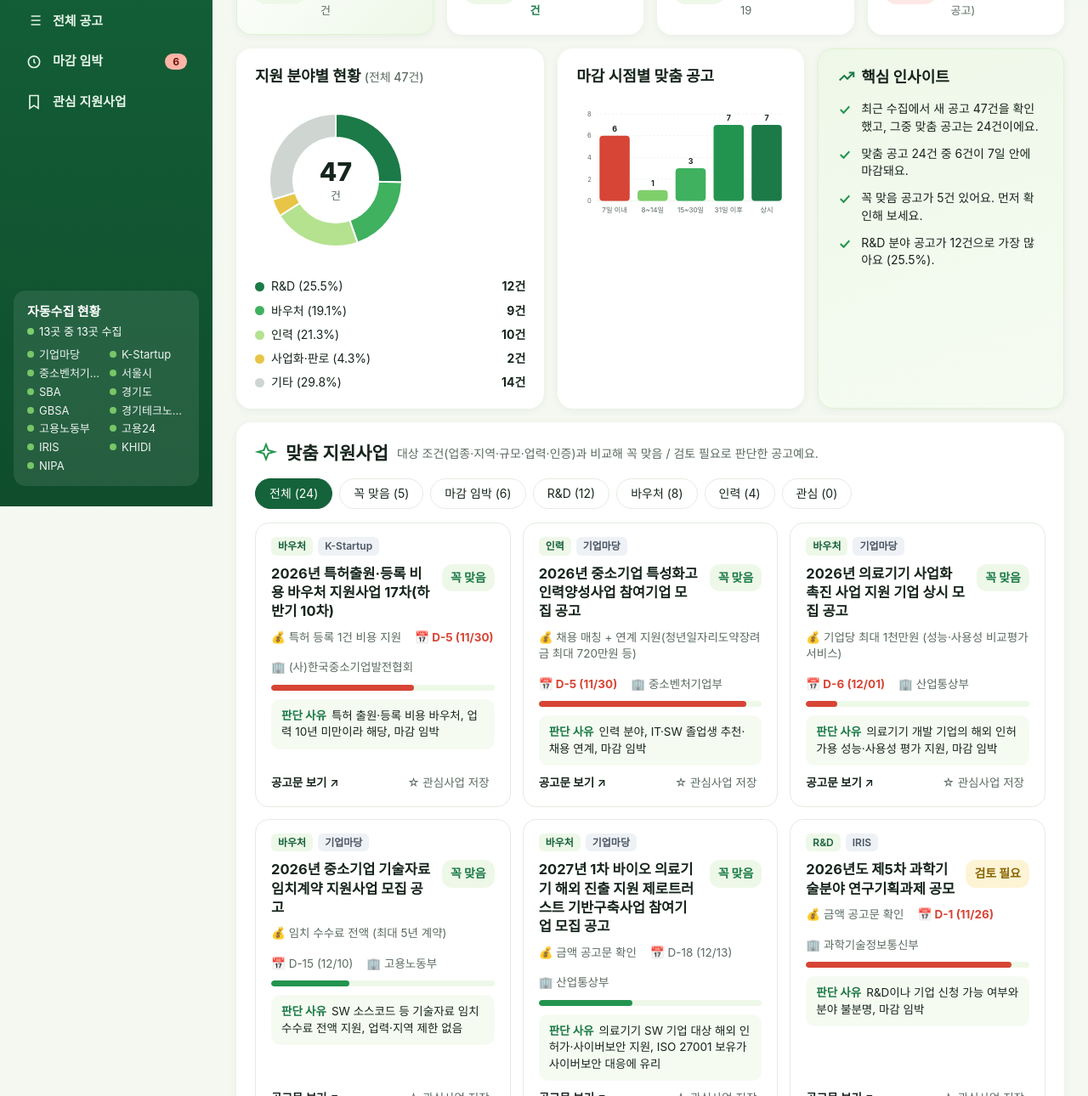
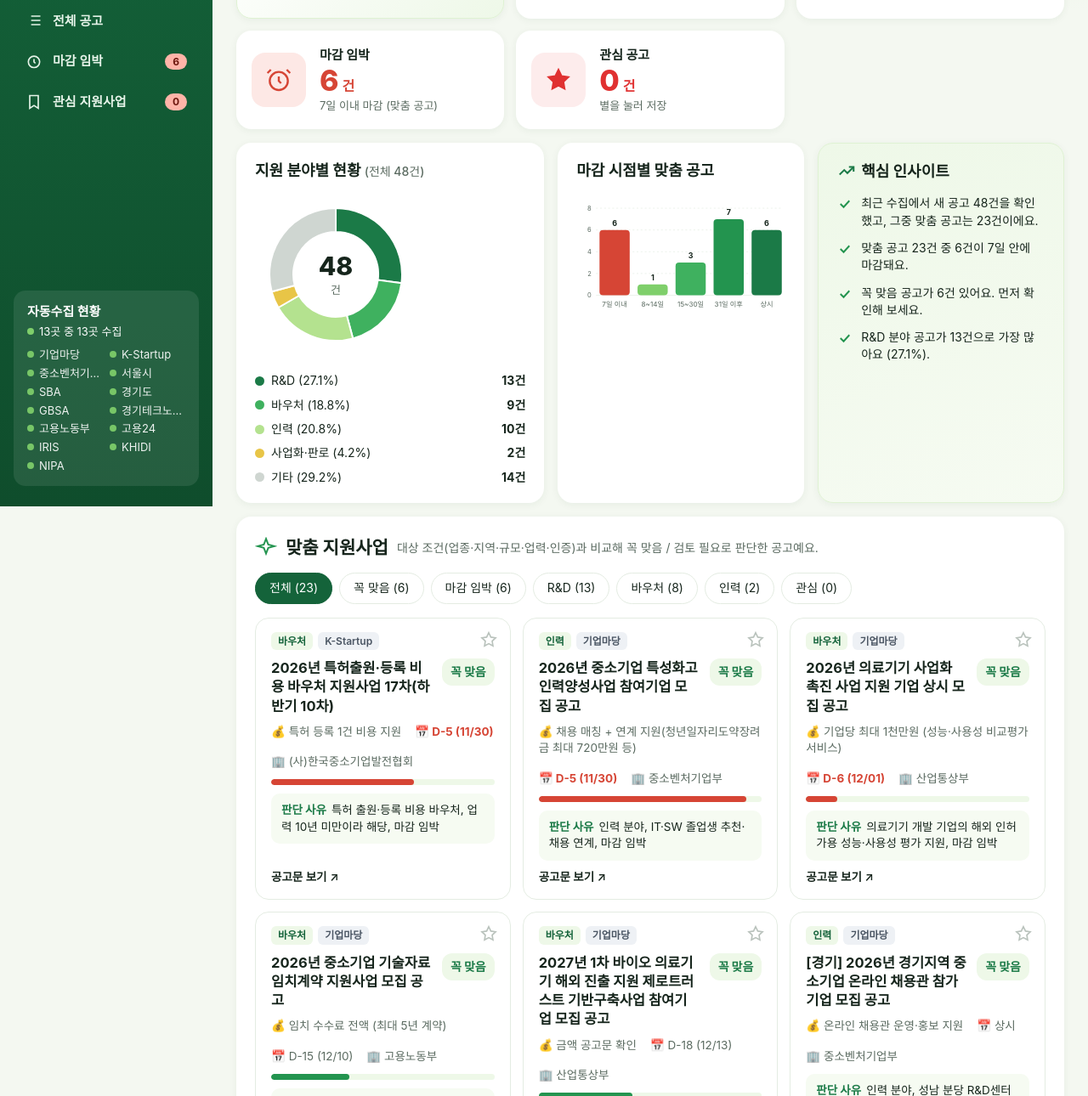
Before and after one commit to bledysl-creator/government-support-agent, a plain HTML site: page index.html in a window 1280 px wide. Shown: the part 204-1494 px from the top of the page at 85% size. Drawn offline with Linux system fonts and the light colour scheme.

Commit message:
관심 공고: KPI 카드, 카드 우상단 별, 전체 공고 표 관심 열 (모두 연동) / 주소(서초구·분당구) 반영 재판단
Co-Authored-By: Claude Opus 5.5 <noreply@anthropic.com>
Claude-Session: https://claude.ai/code/session_019d2ZC2BrQYFQctnLoVKQXE

```diff
--- a/index.html
+++ b/index.html
@@ -40,7 +40,10 @@ main{padding:24px 28px 48px;min-width:0;background:radial-gradient(1200px 300px
 .pills{margin-left:auto;display:flex;gap:10px;flex-wrap:wrap}
 .pill{background:var(--card);border-radius:999px;padding:9px 16px;box-shadow:var(--shadow);font-size:13px;display:flex;align-items:center;gap:8px}
 .pill b{font-size:14px}
-.kpis{display:grid;grid-template-columns:repeat(4,1fr);gap:16px;margin-bottom:16px}
+.kpis{display:grid;grid-template-columns:repeat(5,minmax(0,1fr));gap:14px;margin-bottom:16px}
+.kpi.fav .ki{background:#fdecec}
+.kpi.fav .n{color:#e03131}
+.kpi.click{cursor:pointer}.kpi.click:hover{box-shadow:0 4px 16px rgba(20,60,30,.12)}
 .kpi{background:var(--card);border-radius:var(--r);padding:18px;display:flex;gap:16px;align-items:center;box-shadow:var(--shadow)}
 .kpi.first{background:linear-gradient(135deg,#fff,var(--g100));border:1px solid var(--g200)}
 .kpi .ki{width:64px;height:64px;border-radius:16px;background:var(--g100);display:grid;place-items:center;flex:none}
@@ -73,7 +76,14 @@ main{padding:24px 28px 48px;min-width:0;background:radial-gradient(1200px 300px
 .tabs button{border:1px solid var(--line);background:#fff;border-radius:999px;padding:7px 16px;font:inherit;font-size:14px;cursor:pointer;color:var(--ink)}
 .tabs button.on{background:var(--g800);color:#fff;border-color:var(--g800)}
 .cards{display:grid;grid-template-columns:repeat(auto-fill,minmax(300px,1fr));gap:14px}
-.card{border:1px solid var(--line);border-radius:16px;padding:16px 18px;display:flex;flex-direction:column;gap:10px}
+.card{border:1px solid var(--line);border-radius:16px;padding:16px 18px;display:flex;flex-direction:column;gap:10px;position:relative}
+.card.faved{border-color:#f3b4b4;box-shadow:0 0 0 1px #f3b4b4 inset}
+.star{background:none;border:0;cursor:pointer;padding:2px;line-height:0;color:#b9c2bc;border-radius:8px}
+.star:hover{color:#e03131;background:#fdecec}
+.star.on{color:#e03131}
+.card .star{position:absolute;top:12px;right:12px}
+.card .tags{padding-right:34px}
+td.fv{text-align:center;width:52px}
 .tags{display:flex;gap:6px;flex-wrap:wrap}
 .tag{font-size:12px;font-weight:600;border-radius:6px;padding:2px 8px;background:var(--g100);color:var(--g800)}
 .tag.src{background:#eef1f5;color:#4a5563}
@@ -104,7 +114,8 @@ td.nm a{font-weight:600;text-decoration:none}
 td.nm a:hover{text-decoration:underline}
 .search{padding:8px 12px;border:1px solid var(--line);border-radius:10px;font:inherit;font-size:14px;min-width:200px;margin-left:auto}
 footer{color:var(--sub);font-size:12.5px;text-align:center;margin-top:24px}
-@media (max-width:1200px){.row{grid-template-columns:1fr 1fr}.insight{grid-column:1/-1}.kpis{grid-template-columns:repeat(2,1fr)}}
+@media (max-width:1400px){.kpis{grid-template-columns:repeat(3,minmax(0,1fr))}}
+@media (max-width:1200px){.row{grid-template-columns:1fr 1fr}.insight{grid-column:1/-1}.kpis{grid-template-columns:repeat(2,minmax(0,1fr))}}
 @media (max-width:860px){
   .app{grid-template-columns:minmax(0,1fr)}
   aside{position:static;height:auto;padding:16px}
@@ -133,7 +144,7 @@ footer{color:var(--sub);font-size:12.5px;text-align:center;margin-top:24px}
     <a href="#rec" data-jump="all"><svg width="20" height="20" viewBox="0 0 24 24" fill="none" stroke="currentColor" stroke-width="2"><path d="M12 3l2 5 5 2-5 2-2 5-2-5-5-2 5-2z"/></svg>맞춤 지원사업<span class="cnt" id="navRec">0</span></a>
     <a href="#all"><svg width="20" height="20" viewBox="0 0 24 24" fill="none" stroke="currentColor" stroke-width="2"><path d="M8 6h13M8 12h13M8 18h13M3 6h.01M3 12h.01M3 18h.01"/></svg>전체 공고</a>
     <a href="#rec" data-jump="urgent"><svg width="20" height="20" viewBox="0 0 24 24" fill="none" stroke="currentColor" stroke-width="2"><circle cx="12" cy="13" r="8"/><path d="M12 9v4l2 2"/></svg>마감 임박<span class="cnt red" id="navUrg">0</span></a>
-    <a href="#rec" data-jump="saved"><svg width="20" height="20" viewBox="0 0 24 24" fill="none" stroke="currentColor" stroke-width="2"><path d="M6 3h12v18l-6-4-6 4z"/></svg>관심 지원사업</a>
+    <a href="#rec" data-jump="saved"><svg width="20" height="20" viewBox="0 0 24 24" fill="none" stroke="currentColor" stroke-width="2"><path d="M6 3h12v18l-6-4-6 4z"/></svg>관심 지원사업<span class="cnt red" id="navFav">0</span></a>
   </nav>
   <div class="status" id="srcBox"></div>
 </aside>
@@ -156,6 +167,7 @@ footer{color:var(--sub);font-size:12.5px;text-align:center;margin-top:24px}
     <div class="kpi"><div class="ki"><svg width="32" height="32" viewBox="0 0 24 24" fill="none" stroke="#23944f" stroke-width="1.8"><path d="M12 3l2 5 5 2-5 2-2 5-2-5-5-2 5-2z"/></svg></div><div><h3>신규 공고</h3><div class="n" id="kNew">0<small>건</small></div><div class="s up" id="kNewS">-</div></div></div>
     <div class="kpi"><div class="ki"><svg width="32" height="32" viewBox="0 0 24 24" fill="none" stroke="#23944f" stroke-width="1.8"><path d="M12 3l2.7 5.6 6.1.9-4.4 4.3 1 6.1L12 17l-5.4 2.9 1-6.1L3.2 9.5l6.1-.9z"/></svg></div><div><h3>맞춤 공고</h3><div class="n" id="kFit">0<small>건</small></div><div class="s" id="kFitS">-</div></div></div>
     <div class="kpi warn"><div class="ki"><svg width="32" height="32" viewBox="0 0 24 24" fill="none" stroke="#d64535" stroke-width="1.8"><circle cx="12" cy="13" r="8"/><path d="M12 9v4l2 2M5 3L2 6M19 3l3 3"/></svg></div><div><h3>마감 임박</h3><div class="n" id="kUrg">0<small>건</small></div><div class="s">7일 이내 마감 (맞춤 공고)</div></div></div>
+    <div class="kpi fav click" id="kFavCard" title="관심 공고만 보기"><div class="ki"><svg width="32" height="32" viewBox="0 0 24 24" fill="#e03131" stroke="#e03131" stroke-width="1.5"><path d="M12 3l2.7 5.6 6.1.9-4.4 4.3 1 6.1L12 17l-5.4 2.9 1-6.1L3.2 9.5l6.1-.9z"/></svg></div><div><h3>관심 공고</h3><div class="n" id="kFav">0<small>건</small></div><div class="s" id="kFavS">별을 눌러 저장</div></div></div>
   </section>
 
   <section class="row">
@@ -176,7 +188,7 @@ footer{color:var(--sub);font-size:12.5px;text-align:center;margin-top:24px}
 
   <section class="panel" id="all">
     <div class="rechead"><h2 style="font-size:18px">전체 공고</h2><p id="allCount"></p><input class="search" id="q" type="search" placeholder="사업명·기관 검색"></div>
-    <div class="tablewrap"><table><thead><tr><th>판정</th><th>사업명</th><th>기관</th><th>마감</th><th>판단 사유</th><th>수집처</th></tr></thead><tbody id="tbody"></tbody></table></div>
+    <div class="tablewrap"><table><thead><tr><th>판정</th><th>사업명</th><th>기관</th><th>마감</th><th>판단 사유</th><th>수집처</th><th style="text-align:center">관심</th></tr></thead><tbody id="tbody"></tbody></table></div>
   </section>
 
   <footer>평일 오전 9시 자동 갱신 · 알림 전용이며 신청은 직접 하셔야 합니다 · 판단 규칙: agent/CLAUDE.md</footer>
@@ -210,6 +222,8 @@ const COLOR = Object.fromEntries([...FIELDS.map(f=>[f[0],f[2]]), ["기타","#cfd
 
 let DATA = {notices:[]}, tab = "all";
 const saved = new Set(JSON.parse(localStorage.getItem("savedNotices")||"[]"));
+const STAR = on => `<svg width="22" height="22" viewBox="0 0 24 24" fill="${on?"currentColor":"none"}" stroke="currentColor" stroke-width="1.8"><path d="M12 3l2.7 5.6 6.1.9-4.4 4.3 1 6.1L12 17l-5.4 2.9 1-6.1L3.2 9.5l6.1-.9z"/></svg>`;
+const starBtn = id => `<button class="star ${saved.has(id)?"on":""}" data-id="${esc(id)}" title="${saved.has(id)?"관심 해제":"관심 공고로 저장"}" aria-pressed="${saved.has(id)}">${STAR(saved.has(id))}</button>`;
 const visible = () => DATA.notices.filter(x=>{ const n=daysLeft(x.마감일); return n===null || n>=0; });
 
 function kpis(all){
@@ -225,6 +239,10 @@ function kpis(all){
   set("kFitS", `꼭 맞음 ${fit.length} · 검토 필요 ${act.length-fit.length}`);
   set("kUrg", urg.length+"<small>건</small>");
   set("navRec", act.length); set("navUrg", urg.length);
+  const fav = all.filter(x=>saved.has(x.id));
+  set("kFav", fav.length+"<small>건</small>");
+  set("kFavS", fav.length ? `7일 이내 마감 ${fav.filter(isUrgent).length}건` : "별을 눌러 저장");
+  set("navFav", fav.length);
   return {act, fit, urg, fresh};
 }
 
@@ -279,12 +297,13 @@ function insights(all, k, d){
 function tabs(act){
   const fields = {}; act.forEach(x=>{const f=fieldOf(x); fields[f]=(fields[f]||0)+1;});
   const T = [["all",`전체 (${act.length})`],["꼭 맞음",`꼭 맞음 (${act.filter(x=>x.판정==="꼭 맞음").length})`],["urgent",`마감 임박 (${act.filter(isUrgent).length})`],
-    ...Object.keys(fields).map(f=>["f:"+f,`${f} (${fields[f]})`]), ["saved",`관심 (${act.filter(x=>saved.has(x.id)).length})`]];
+    ...Object.keys(fields).map(f=>["f:"+f,`${f} (${fields[f]})`]), ["saved",`관심 (${visible().filter(x=>saved.has(x.id)).length})`]];
   document.getElementById("tabs").innerHTML = T.map(([k,l])=>`<button data-t="${esc(k)}" class="${k===tab?"on":""}">${esc(l)}</button>`).join("");
 }
 
 function cards(act){
-  const rows = act.filter(x=>{
+  const base = tab==="saved" ? visible() : act;
+  const rows = base.filter(x=>{
     if (tab==="꼭 맞음") return x.판정==="꼭 맞음";
     if (tab==="urgent") return isUrgent(x);
     if (tab==="saved") return saved.has(x.id);
@@ -296,14 +315,14 @@ function cards(act){
     let pct = null;
     if (n!==null && isDate(x.접수시작)) { const tot = n - daysLeft(x.접수시작); pct = tot>0 ? Math.min(100,Math.max(0,Math.round((tot-n)/tot*100))) : 100; }
     const money = x.지원금액 && !/확인 필요/.test(x.지원금액) ? x.지원금액 : "금액 공고문 확인";
-    return `<article class="card">
+    return `<article class="card ${saved.has(x.id)?"faved":""}">${starBtn(x.id)}
       <div class="tags"><span class="tag">${esc(fieldOf(x))}</span><span class="tag src">${esc(x.수집처)}</span></div>
-      <div class="ch"><h3>${esc(x.사업명)}</h3><div class="verdict ${fit?"v-fit":"v-rev"}">${esc(x.판정)}</div></div>
+      <div class="ch"><h3>${esc(x.사업명)}</h3><div class="verdict ${fit?"v-fit":x.판정==="제외"?"v-ex":"v-rev"}">${esc(x.판정)}</div></div>
       <div class="facts"><span>💰 ${esc(money)}</span><span class="${n!==null&&n<=7?"urgent":""}">📅 ${esc(ddTxt(x.마감일))}${isDate(x.마감일)?" ("+esc(x.마감일.slice(5).replace("-","/"))+")":""}</span><span>🏢 ${esc((x.기관||"").split("/")[0].trim())}</span></div>
       ${pct!==null?`<div class="prog ${n<=7?"hot":""}" title="접수기간 ${pct}% 지남"><i style="width:${pct}%"></i></div>`:""}
       <div class="reason"><b>판단 사유</b>${esc((x.한줄평||"").replace(/^(꼭 맞음|검토 필요)\s*[:.]\s*/,""))}</div>
       <div class="cf"><a href="${esc(safeUrl(x.링크))}" target="_blank" rel="noopener">공고문 보기 ↗</a>
-      <button class="save ${saved.has(x.id)?"on":""}" data-id="${esc(x.id)}">${saved.has(x.id)?"★ 관심 저장됨":"☆ 관심사업 저장"}</button></div>
+      <span class="save ${saved.has(x.id)?"on":""}">${saved.has(x.id)?"관심 공고에 저장됨":""}</span></div>
     </article>`;
   }).join("") : `<div class="empty">조건에 맞는 공고가 없어요.</div>`;
 }
@@ -319,7 +338,7 @@ function table(all){
     <td><span class="verdict ${cls(x.판정)}" style="font-size:12px;padding:3px 8px">${esc(x.판정)}</span></td>
     <td class="nm">${x.링크?`<a href="${esc(safeUrl(x.링크))}" target="_blank" rel="noopener">${esc(x.사업명)}</a>`:esc(x.사업명)}</td>
     <td>${esc(x.기관||"-")}</td><td style="white-space:nowrap">${esc(x.마감일||"-")}</td>
-    <td>${esc((x.한줄평||"").replace(/^(꼭 맞음|검토 필요|제외)\s*[:.]\s*/,""))}</td><td>${esc(x.수집처||"")}</td></tr>`).join("");
+    <td>${esc((x.한줄평||"").replace(/^(꼭 맞음|검토 필요|제외)\s*[:.]\s*/,""))}</td><td>${esc(x.수집처||"")}</td><td class="fv">${starBtn(x.id)}</td></tr>`).join("");
 }
 
 function sources(){
@@ -336,10 +355,17 @@ function render(){
 }
 
 document.getElementById("tabs").addEventListener("click", e=>{ const t=e.target.closest("button"); if(!t) return; tab=t.dataset.t; render(); });
-document.getElementById("cards").addEventListener("click", e=>{
-  const b=e.target.closest(".save"); if(!b) return;
+// 별(관심) 클릭: 카드·표 어디서 눌러도 같은 저장소를 바꾸고 화면 전체를 다시 그린다
+document.addEventListener("click", e=>{
+  const b=e.target.closest(".star"); if(!b) return;
   saved.has(b.dataset.id) ? saved.delete(b.dataset.id) : saved.add(b.dataset.id);
   localStorage.setItem("savedNotices", JSON.stringify([...saved])); render();
+});
+// 다른 탭에서 바꿔도 맞춰지게
+window.addEventListener("storage", e=>{ if(e.key==="savedNotices"){ saved.clear(); JSON.parse(e.newValue||"[]").forEach(i=>saved.add(i)); render(); } });
+document.getElementById("kFavCard").addEventListener("click", ()=>{
+  tab="saved"; document.querySelectorAll("nav a").forEach(b=>b.classList.toggle("on", b.dataset.jump==="saved"));
+  render(); document.getElementById("rec").scrollIntoView({behavior:"smooth"});
 });
 document.querySelectorAll("nav a").forEach(a=>a.addEventListener("click", ()=>{
   document.querySelectorAll("nav a").forEach(b=>b.classList.toggle("on", b===a));
--- a/notices.json
+++ b/notices.json
@@ -1,5 +1,5 @@
 {
- "updated": "2026-11-25 11:25",
+ "updated": "2026-11-25 11:32",
  "notices": [
   {
    "id": "iris-과학기술정보통신부공고2026-1088",
@@ -443,7 +443,7 @@
   },
   {
    "id": "bizinfo-PBLN_000000000127200",
-   "판정": "검토 필요",
+   "판정": "제외",
    "사업명": "[서울] 2026년 청년일자리도약장려금 참여기업 모집 공고",
    "기관": "고용노동부 / 주식회사 아이피시",
    "분야": "인력",
@@ -453,14 +453,14 @@
    "마감시각": "",
    "자격요건": "피보험자 5인 이상 우선지원대상기업, 서울 용산·은평·서대문·마포구 소재",
    "링크": "https://www.bizinfo.go.kr/sii/siia/selectSIIA200Detail.do?pblancId=PBLN_000000000127200",
-   "한줄평": "검토 필요: 인력 지원은 맞으나 회사 소재 구(용산·은평·서대문·마포) 확인 필요",
+   "한줄평": "제외: 해당 구(용산·은평·서대문·마포 / 강남) 소재 기업 한정, 본사는 서초구",
    "수집처": "기업마당",
    "처음본날짜": "2026-11-25",
-   "캘린더일정ID": "bool60d4i0kem6f886ttt104us"
+   "캘린더일정ID": ""
   },
   {
    "id": "bizinfo-PBLN_000000000125810",
-   "판정": "검토 필요",
+   "판정": "제외",
    "사업명": "[서울] 강남구 2026년 청년일자리도약장려금 참여기업 모집 공고(하이테커 강남지사)",
    "기관": "고용노동부 / 이노비즈협회",
    "분야": "인력",
@@ -470,10 +470,10 @@
    "마감시각": "",
    "자격요건": "서울 강남구 소재, 피보험자 5인 이상(일부 업종 5인 미만 가능)",
    "링크": "https://www.bizinfo.go.kr/sii/siia/selectSIIA200Detail.do?pblancId=PBLN_000000000125810",
-   "한줄평": "검토 필요: 인력 지원은 맞으나 강남구 소재 기업만 해당",
+   "한줄평": "제외: 강남구 소재 기업 한정, 본사는 서초구",
    "수집처": "기업마당",
    "처음본날짜": "2026-11-25",
-   "캘린더일정ID": "3iegv12vmm88nu9uu1jqibdnco"
+   "캘린더일정ID": ""
   },
   {
    "id": "bizinfo-PBLN_000000000128022",
@@ -579,7 +579,7 @@
   },
   {
    "id": "bizinfo-PBLN_000000000127061",
-   "판정": "검토 필요",
+   "판정": "꼭 맞음",
    "사업명": "[경기] 2026년 경기지역 중소기업 온라인 채용관 참가기업 모집 공고",
    "기관": "중소벤처기업부 / 경기지방중소벤처기업청",
    "분야": "인력",
@@ -589,7 +589,7 @@
    "마감시각": "",
    "자격요건": "경기 소재(본점 또는 지점) 혁신형 중소기업 또는 창업기업",
    "링크": "https://www.bizinfo.go.kr/sii/siia/selectSIIA200Detail.do?pblancId=PBLN_000000000127061",
-   "한줄평": "검토 필요: 인력 분야, 벤처인증으로 혁신형 해당하나 경기 사업장 여부 확인",
+   "한줄평": "꼭 맞음: 인력 분야, 성남 분당 R&D센터(경기 지점)와 벤처인증(혁신형)으로 자격 충족",
    "수집처": "기업마당",
    "처음본날짜": "2026-11-25",
    "캘린더일정ID": "q5b4qgp2bas43ut8jmnetggpqg"
@@ -763,6 +763,23 @@
    "수집처": "기업마당",
    "처음본날짜": "2026-11-25",
    "캘린더일정ID": ""
+  },
+  {
+   "id": "bizinfo-PBLN_000000000127227",
+   "판정": "검토 필요",
+   "사업명": "[경기] 성남시 2026년 피지컬 AI 자율실험 기반구축 지원사업 수혜기업 모집 통합 공고",
+   "기관": "산업통상부 / 성남시",
+   "분야": "R&D",
+   "지원금액": "공고문 확인 필요 (시험·분석·평가, 기술지도, 판로 지원)",
+   "접수시작": "",
+   "마감일": "상시",
+   "마감시각": "",
+   "자격요건": "경기 성남시 소재 피지컬 AI 도입·사업화 기업(AI/SW 공급기업 포함), 의료/헬스케어 포함",
+   "링크": "https://www.bizinfo.go.kr/sii/siia/selectSIIA200Detail.do?pblancId=PBLN_000000000127227",
+   "한줄평": "검토 필요: 성남 분당 R&D센터로 지역 충족, 의료 AI SW가 피지컬 AI 범위인지 확인",
+   "수집처": "기업마당",
+   "처음본날짜": "2026-11-25",
+   "캘린더일정ID": "so4ubc07led4h8mnkbsm3kdm3c"
   }
  ],
  "sources": [
```
Also changed, not shown: data/seen_notices.json, 1 other file.
